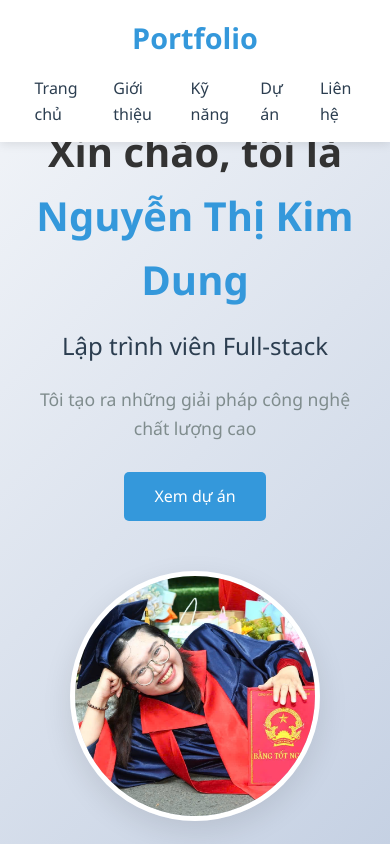
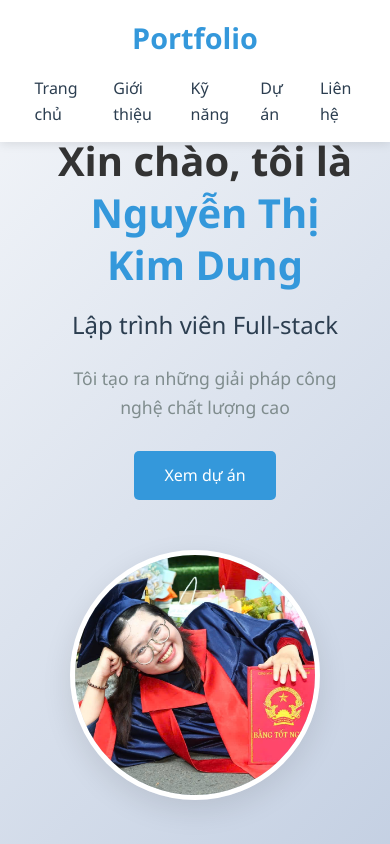
Before and after one commit to nguyenthikimdung-02/my-portfilio, a plain HTML site: page index.html in a window 390 px wide. Shown: the top 844 px of the page. Drawn offline with Linux system fonts and the light colour scheme.

Commit message:
update final

```diff
--- a/portfolio.css
+++ b/portfolio.css
@@ -93,13 +93,41 @@ nav ul li a:hover {
     padding-right: 50px;
 }
 
+/* Thay thế phần .hero-content h1 trong file css/style.css */
 .hero-content h1 {
-    font-size: 3rem;
+    font-size: clamp(1.8rem, 6vw, 3rem); /* Sử dụng clamp() cho responsive */
+    line-height: 1.3;
     margin-bottom: 15px;
+    margin-top: 15px;
+    white-space: normal; /* Cho phép xuống dòng tự nhiên */
 }
 
 .hero-content h1 span {
     color: var(--primary-color);
+    font-size: inherit; /* Kế thừa kích thước từ thẻ h1 */
+    display: inline; /* Giữ nguyên flow của text */
+}
+
+/* Thêm media query đặc biệt */
+@media (max-width: 768px) {
+    .hero-content h1 {
+        font-size: clamp(1.5rem, 7vw, 2.2rem); /* Điều chỉnh cho tablet */
+    }
+}
+
+@media (max-width: 480px) {
+    .hero-content h1 {
+        font-size: clamp(1.3rem, 6vw, 1.8rem); /* Điều chỉnh cho mobile */
+        word-break: keep-all; /* Ngăn ngắt từ tiếng Việt */
+    }
+
+    .hero .container {
+        flex-direction: column;
+    }
+
+    .hero-content {
+        padding: 0 20px; /* Thêm padding hai bên */
+    }
 }
 
 .hero-content h2 {
@@ -129,6 +157,7 @@ nav ul li a:hover {
     height: 350px;
     object-fit: cover;
 }
+
 
 /* Section chung */
 .section-title {
--- a/script.js
+++ b/script.js
@@ -7,7 +7,7 @@ document.addEventListener('DOMContentLoaded', function() {
             const targetId = this.getAttribute('href');
             const targetSection = document.querySelector(targetId);
             window.scrollTo({
-                top: targetSection.offsetTop - 80,
+                top: targetSection.offsetTop - 180,
                 behavior: 'smooth'
             });
         });
```
